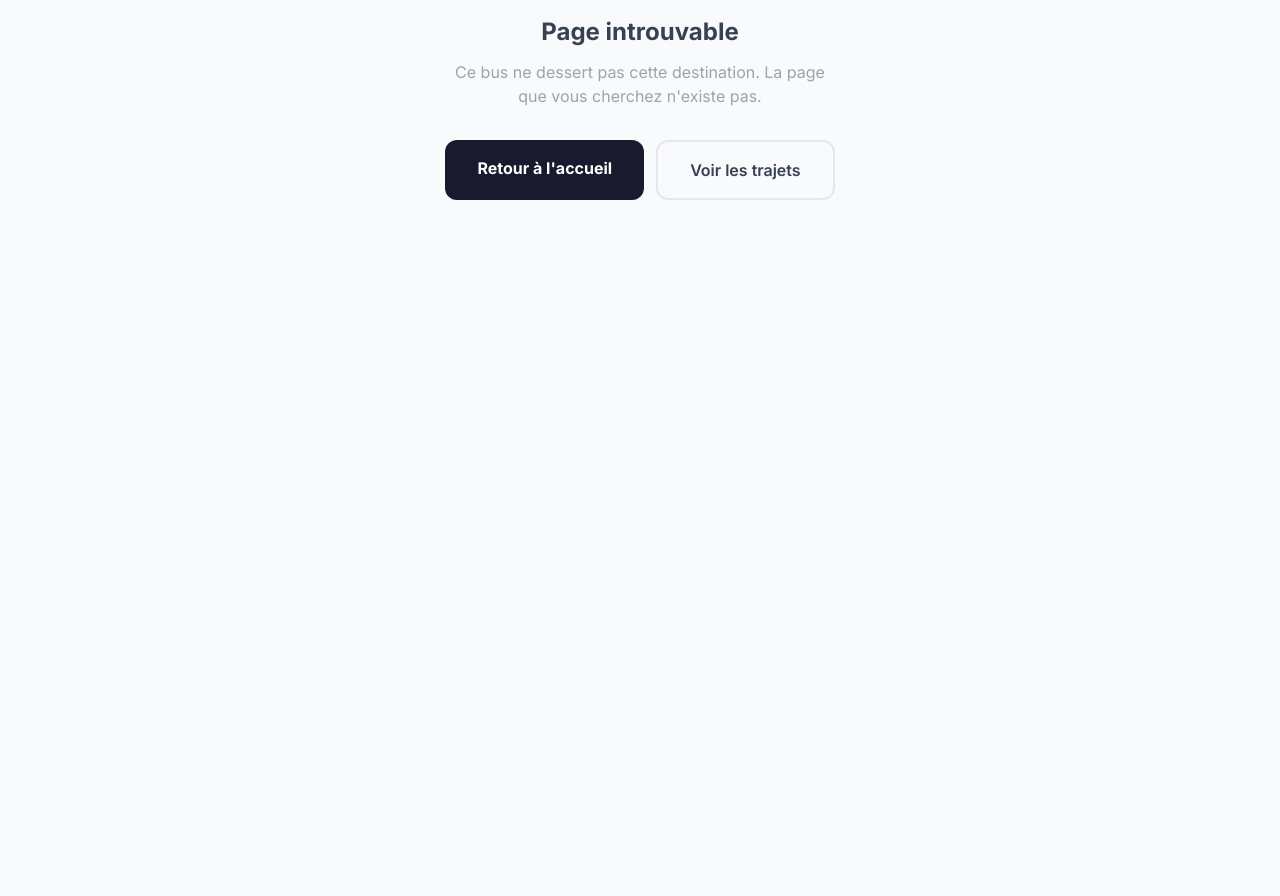
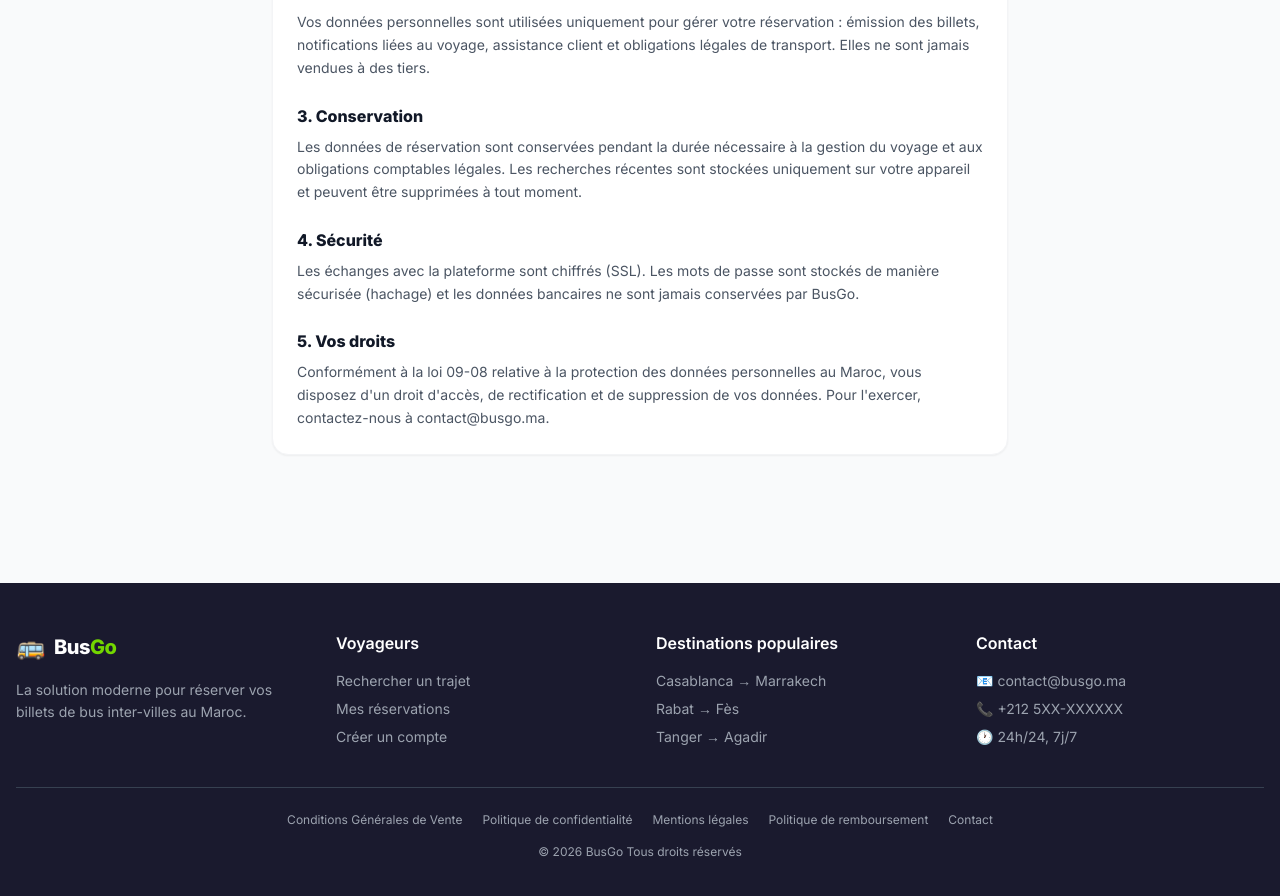
Before and after one commit to camara-lab/projet-stage, a Next.js app in the folder frontend/: page /confidentialite in a window 1280 px wide. Before the commit this address had no page. Shown: the part 390-1286 px from the top of the page. Before the commit the page ends 800 px from the top, so only its background shows below. Built offline with nearby package versions, Linux system fonts and the light colour scheme.

Commit message:
pages , confidentialité, mentions légales et remboursement

```diff
--- /dev/null
+++ b/frontend/app/cgv/page.js
@@ -0,0 +1,37 @@
+import LegalPage from '@/components/LegalPage'
+
+export const metadata = { title: 'Conditions Générales de Vente BusGo' }
+
+export default function CgvPage() {
+  return (
+    <LegalPage
+      title="Conditions Générales de Vente"
+      sections={[
+        {
+          title: 'Objet',
+          body: "Les présentes Conditions Générales de Vente régissent la vente de billets de bus inter-villes sur la plateforme BusGo. Toute réservation implique l'acceptation pleine et entière de ces conditions.",
+        },
+        {
+          title: 'Réservation et billets',
+          body: "La réservation est confirmée après validation du paiement. Un billet électronique est émis pour chaque passager et reste disponible dans l'espace « Mes réservations ». Le billet est nominatif : les informations saisies pour chaque passager doivent correspondre à une pièce d'identité valide présentée à l'embarquement.",
+        },
+        {
+          title: 'Prix et paiement',
+          body: "Les prix sont exprimés en dirhams (DH), toutes taxes comprises. Le tarif enfant (moins de 12 ans) bénéficie d'une réduction de 25 %. Les bébés de moins de 3 ans voyagent gratuitement sur les genoux d'un adulte. Le paiement s'effectue par carte bancaire, espèces (agences partenaires), portefeuille mobile ou virement.",
+        },
+        {
+          title: 'Annulation et modification',
+          body: "L'annulation est possible jusqu'à 2 heures avant le départ, selon les conditions de la Politique de remboursement. Les trajets annulés par BusGo sont intégralement remboursés.",
+        },
+        {
+          title: 'Bagages',
+          body: "Chaque passager dispose d'un bagage en soute et d'un bagage cabine inclus. Les bagages supplémentaires ou volumineux font l'objet d'un supplément indiqué lors de la réservation.",
+        },
+        {
+          title: 'Responsabilité',
+          body: "BusGo agit en qualité de plateforme de réservation. Les horaires sont donnés à titre indicatif et peuvent varier selon les conditions de circulation.",
+        },
+      ]}
+    />
+  )
+}
--- /dev/null
+++ b/frontend/app/confidentialite/page.js
@@ -0,0 +1,33 @@
+import LegalPage from '@/components/LegalPage'
+
+export const metadata = { title: 'Politique de confidentialité BusGo' }
+
+export default function ConfidentialitePage() {
+  return (
+    <LegalPage
+      title="Politique de confidentialité"
+      sections={[
+        {
+          title: 'Données collectées',
+          body: "Dans le cadre de votre réservation, nous collectons : nom, prénom, adresse e-mail, date de naissance, numéro de pièce d'identité des passagers et informations de contact. Ces données sont indispensables à l'émission des billets et au contrôle à l'embarquement.",
+        },
+        {
+          title: 'Finalité du traitement',
+          body: "Vos données personnelles sont utilisées uniquement pour gérer votre réservation : émission des billets, notifications liées au voyage, assistance client et obligations légales de transport. Elles ne sont jamais vendues à des tiers.",
+        },
+        {
+          title: 'Conservation',
+          body: "Les données de réservation sont conservées pendant la durée nécessaire à la gestion du voyage et aux obligations comptables légales. Les recherches récentes sont stockées uniquement sur votre appareil et peuvent être supprimées à tout moment.",
+        },
+        {
+          title: 'Sécurité',
+          body: "Les échanges avec la plateforme sont chiffrés (SSL). Les mots de passe sont stockés de manière sécurisée (hachage) et les données bancaires ne sont jamais conservées par BusGo.",
+        },
+        {
+          title: 'Vos droits',
+          body: "Conformément à la loi 09-08 relative à la protection des données personnelles au Maroc, vous disposez d'un droit d'accès, de rectification et de suppression de vos données. Pour l'exercer, contactez-nous à contact@busgo.ma.",
+        },
+      ]}
+    />
+  )
+}
--- /dev/null
+++ b/frontend/app/mentions-legales/page.js
@@ -0,0 +1,29 @@
+import LegalPage from '@/components/LegalPage'
+
+export const metadata = { title: 'Mentions légales BusGo' }
+
+export default function MentionsLegalesPage() {
+  return (
+    <LegalPage
+      title="Mentions légales"
+      sections={[
+        {
+          title: 'Éditeur du site',
+          body: "BusGo, plateforme de réservation de billets de bus inter-villes.\nProjet développé dans le cadre d'un stage de fin d'études (PFE).\nContact : contact@busgo.ma",
+        },
+        {
+          title: 'Hébergement',
+          body: "Application hébergée sur une infrastructure Docker (Nginx, PHP-FPM, MySQL).",
+        },
+        {
+          title: 'Propriété intellectuelle',
+          body: "L'ensemble des éléments du site (textes, logos, interface) est protégé. Toute reproduction sans autorisation est interdite.",
+        },
+        {
+          title: 'Données personnelles',
+          body: "Le traitement des données personnelles est décrit dans la Politique de confidentialité, conformément à la loi 09-08.",
+        },
+      ]}
+    />
+  )
+}
--- /dev/null
+++ b/frontend/app/remboursement/page.js
@@ -0,0 +1,29 @@
+import LegalPage from '@/components/LegalPage'
+
+export const metadata = { title: 'Politique de remboursement BusGo' }
+
+export default function RemboursementPage() {
+  return (
+    <LegalPage
+      title="Politique de remboursement"
+      sections={[
+        {
+          title: 'Annulation par le voyageur',
+          body: "Annulation plus de 24 h avant le départ : remboursement à 100 %.\nEntre 24 h et 2 h avant le départ : remboursement à 50 %.\nMoins de 2 h avant le départ : billet non remboursable.\nAvec l'assurance annulation : remboursement à 100 % jusqu'à 2 h avant le départ.",
+        },
+        {
+          title: 'Annulation par BusGo',
+          body: "En cas d'annulation du trajet par BusGo ou le transporteur, le billet est intégralement remboursé, extras compris, sans démarche de votre part.",
+        },
+        {
+          title: 'Délais de remboursement',
+          body: "Le remboursement est effectué sur le moyen de paiement d'origine sous 5 à 10 jours ouvrés selon votre banque.",
+        },
+        {
+          title: 'Comment demander un remboursement',
+          body: "Depuis « Mes réservations », sélectionnez le billet concerné puis « Annuler ». Pour toute difficulté, contactez le support via la page Aide.",
+        },
+      ]}
+    />
+  )
+}
--- a/frontend/components/Footer.js
+++ b/frontend/components/Footer.js
@@ -37,11 +37,18 @@ export default function Footer() {
             <ul className="space-y-2 text-sm">
               <li>📧 contact@busgo.ma</li>
               <li>📞 +212 5XX-XXXXXX</li>
-              <li>🕐 24h/24 — 7j/7</li>
+              <li>🕐 24h/24, 7j/7</li>
             </ul>
           </div>
         </div>
         <div className="border-t border-gray-700 mt-10 pt-6 text-center text-xs">
+          <div className="flex flex-wrap items-center justify-center gap-x-5 gap-y-2 mb-4">
+            <Link href="/cgv" className="hover:text-white transition">Conditions Générales de Vente</Link>
+            <Link href="/confidentialite" className="hover:text-white transition">Politique de confidentialité</Link>
+            <Link href="/mentions-legales" className="hover:text-white transition">Mentions légales</Link>
+            <Link href="/remboursement" className="hover:text-white transition">Politique de remboursement</Link>
+            <Link href="/aide?tab=contact" className="hover:text-white transition">Contact</Link>
+          </div>
           © {new Date().getFullYear()} BusGo Tous droits réservés
         </div>
       </div>
--- /dev/null
+++ b/frontend/components/LegalPage.js
@@ -0,0 +1,24 @@
+import Navbar from '@/components/Navbar'
+import Footer from '@/components/Footer'
+
+export default function LegalPage({ title, updated = 'juillet 2026', sections }) {
+  return (
+    <div className="min-h-screen bg-gray-50">
+      <Navbar />
+      <div className="max-w-3xl mx-auto px-4 py-12">
+        <h1 className="text-3xl font-black text-gray-900 mb-2">{title}</h1>
+        <p className="text-xs text-gray-400 mb-8">Dernière mise à jour : {updated}</p>
+
+        <div className="card space-y-6">
+          {sections.map((s, i) => (
+            <section key={i}>
+              <h2 className="font-black text-gray-900 text-base mb-2">{i + 1}. {s.title}</h2>
+              <p className="text-sm text-gray-600 leading-relaxed whitespace-pre-line">{s.body}</p>
+            </section>
+          ))}
+        </div>
+      </div>
+      <Footer />
+    </div>
+  )
+}
```
